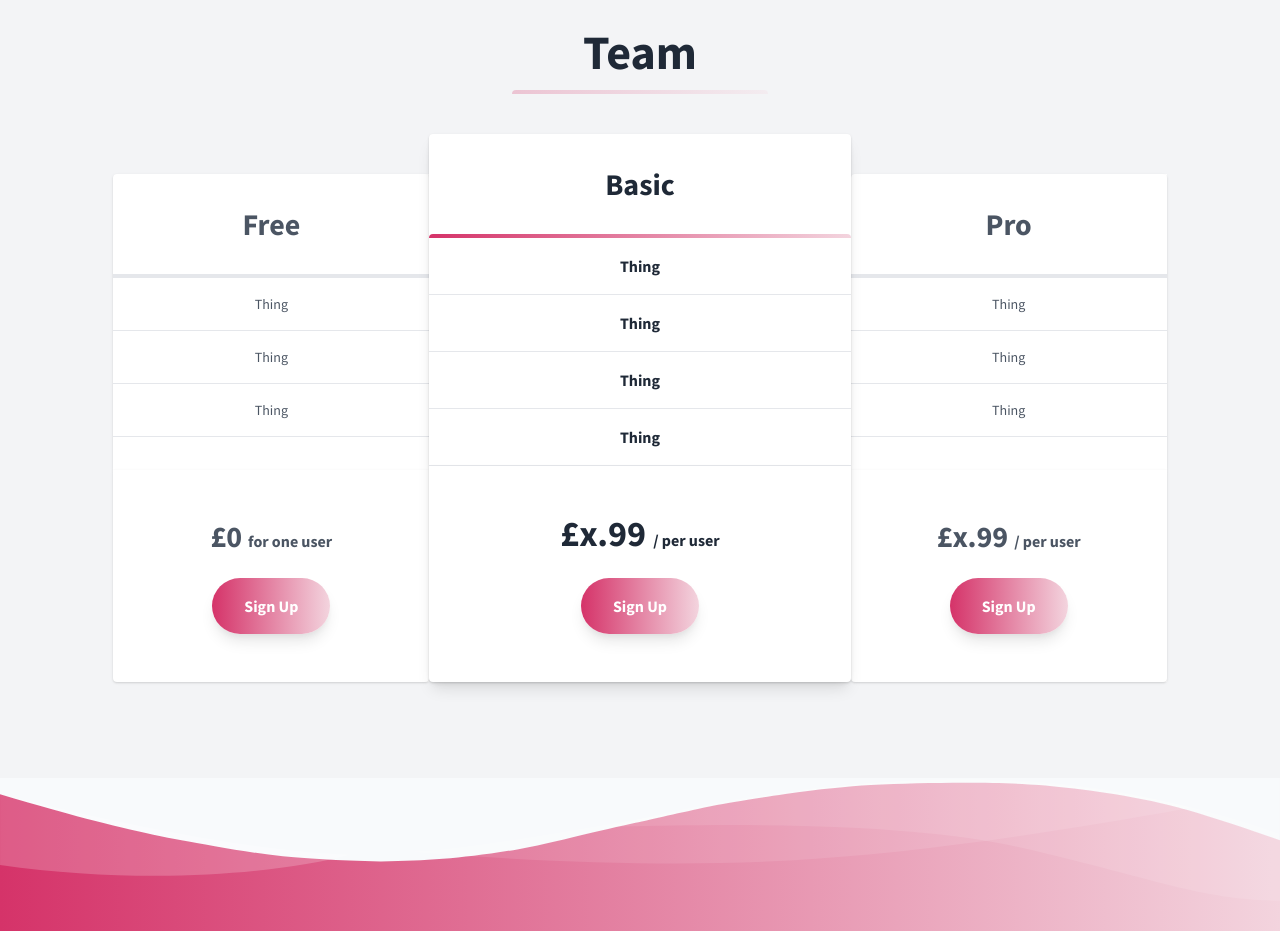
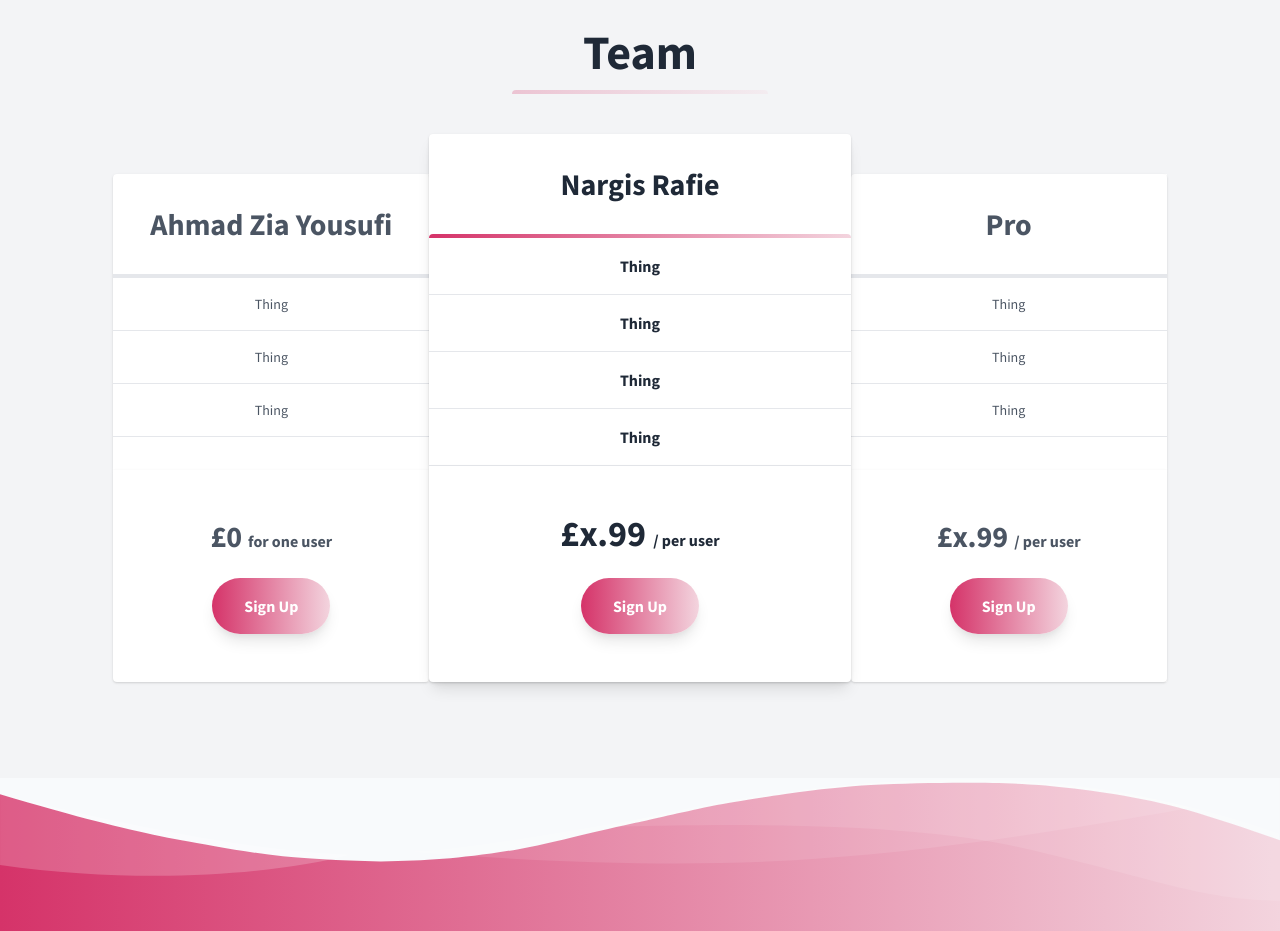
Before and after one commit to Rena-Tokhi/STEM, a plain HTML site: page index.html in a window 1280 px wide. Shown: the part 2240-3171 px from the top of the page. Drawn offline with nearby package versions, Linux system fonts and the light colour scheme.

Commit message:
Update Team text

```diff
--- a/index.html
+++ b/index.html
@@ -461,7 +461,7 @@
         <div class="flex flex-col w-5/6 mx-auto mt-4 bg-white rounded-none lg:w-1/4 lg:mx-0 lg:rounded-l-lg">
           <div class="flex-1 overflow-hidden text-gray-600 bg-white rounded-t rounded-b-none shadow">
             <div class="p-8 text-3xl font-bold text-center border-b-4">
-              Free
+              Ahmad Zia Yousufi
             </div>
             <ul class="w-full text-sm text-center">
               <li class="py-4 border-b">Thing</li>
@@ -484,7 +484,7 @@
         </div>
         <div class="z-10 flex flex-col w-5/6 mx-auto mt-4 bg-white rounded-lg shadow-lg lg:w-1/3 lg:mx-0 sm:-mt-6">
           <div class="flex-1 overflow-hidden bg-white rounded-t rounded-b-none shadow">
-            <div class="w-full p-8 text-3xl font-bold text-center">Basic</div>
+            <div class="w-full p-8 text-3xl font-bold text-center">Nargis Rafie</div>
             <div class="w-full h-1 py-0 my-0 rounded-t gradient"></div>
             <ul class="w-full text-base font-bold text-center">
               <li class="py-4 border-b">Thing</li>
```
